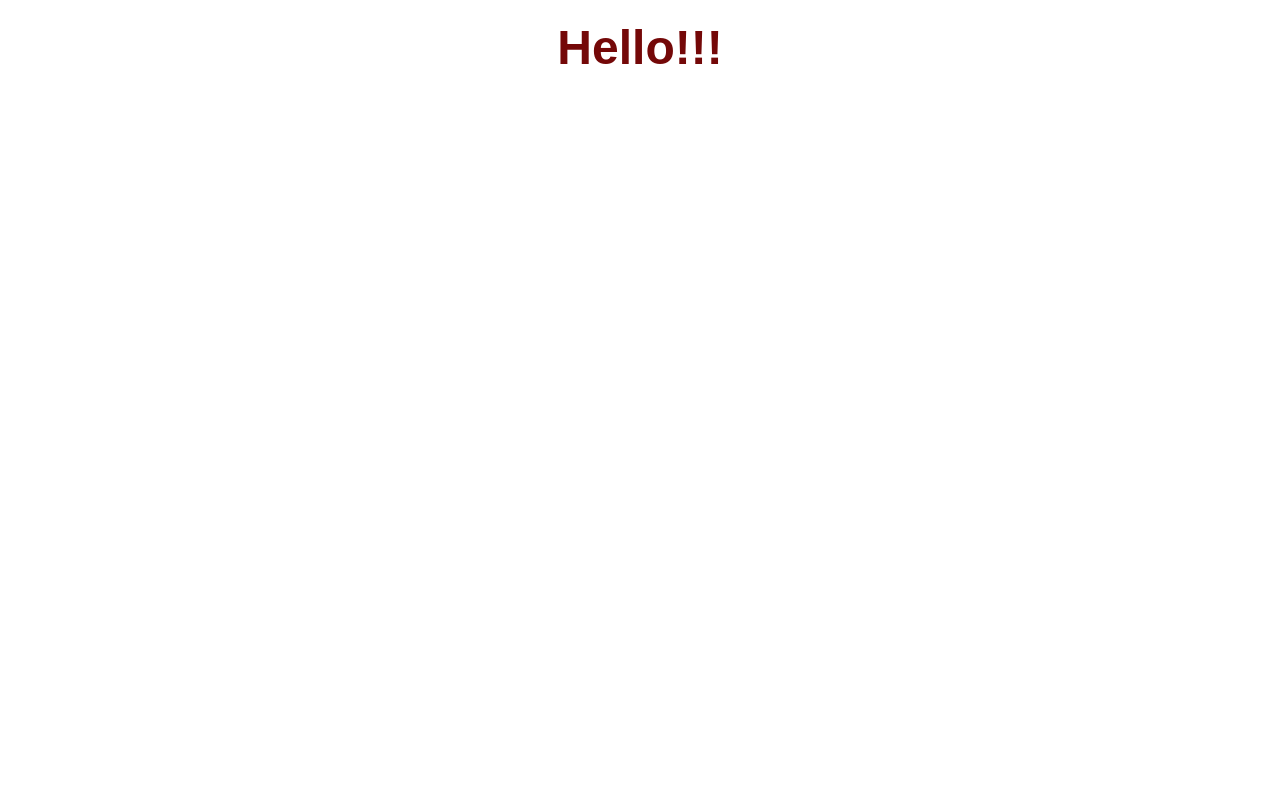
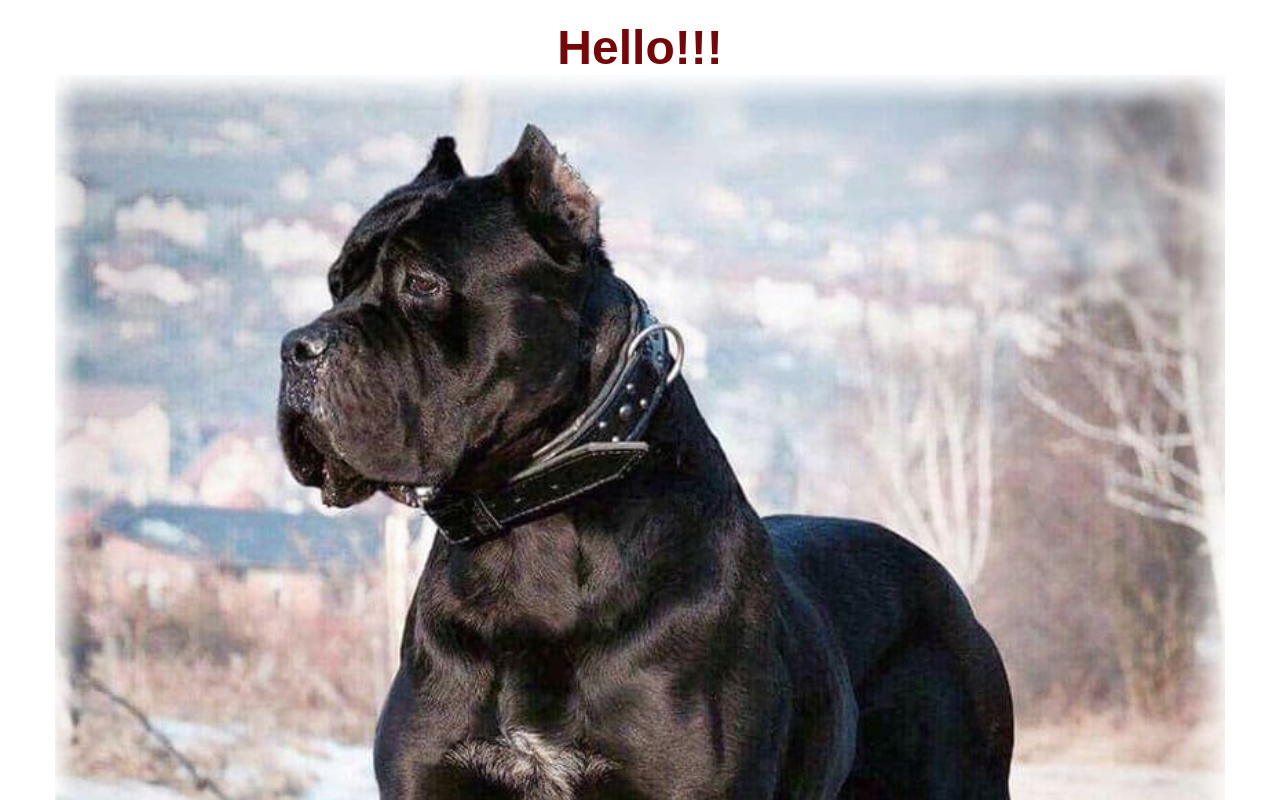
Before and after one commit to saprykinvictor/html_starter, a plain HTML site: page index.html in a window 1280 px wide. Shown: the top 800 px of the page. Drawn offline with Linux system fonts and the light colour scheme.

Commit message:
add: some files

```diff
--- a/index.html
+++ b/index.html
@@ -13,7 +13,7 @@
     <header class="header">
       <div class="container">
         <h1 class="main-title">Hello!!!</h1>
-
+       <img src="img/kane-korso.jpg" alt="">
       </div>
     </header>
   </main>
```
